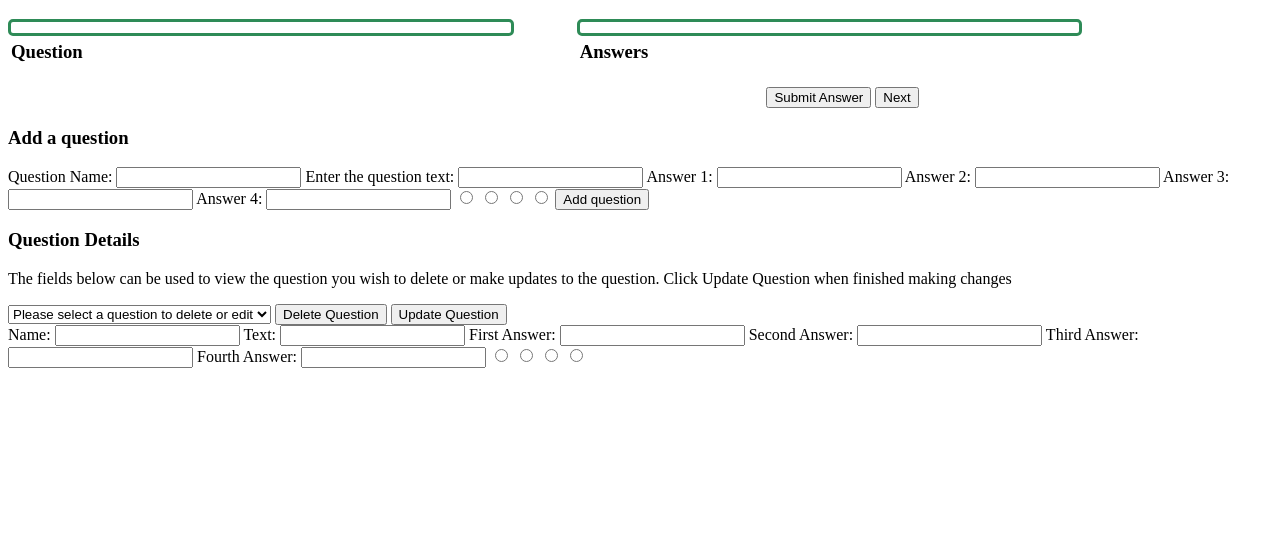
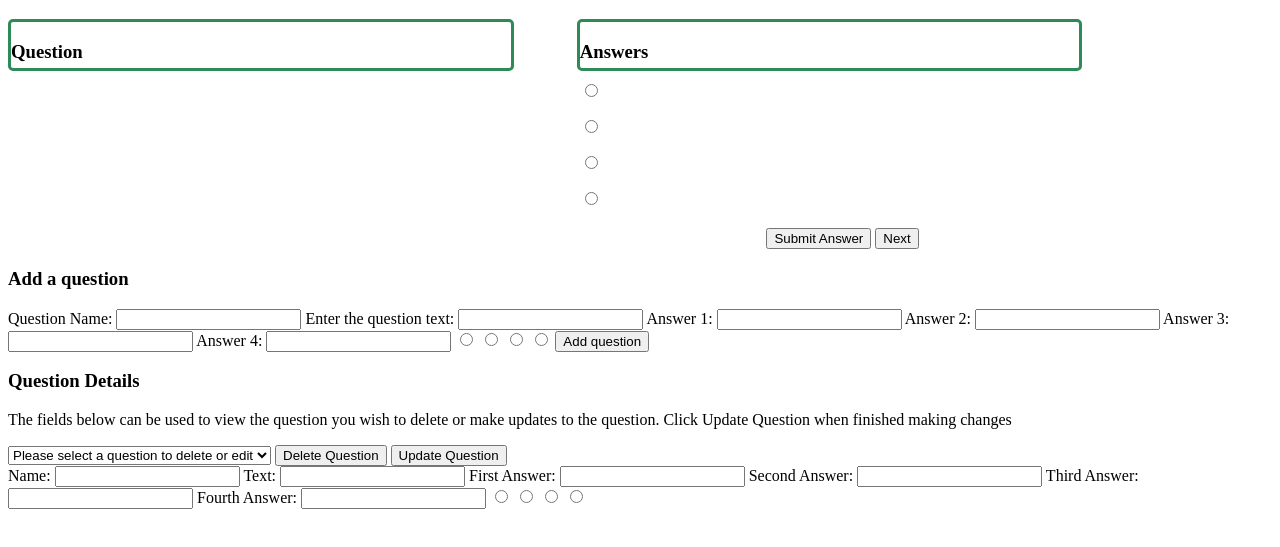
Before and after one commit to bdrencher/BDR-Winter-2020-FlashCard-Project, a website: page public/index.html in a window 1280 px wide. Shown: the part 61-608 px from the top of the page. Drawn offline with nearby package versions, Linux system fonts and the light colour scheme; no server answers.

Commit message:
adding markup for answering questions

```diff
--- a/public/index.html
+++ b/public/index.html
@@ -21,10 +21,10 @@
 
             <div class="contentBox" id="answerBox">
                 <h3>Answers</h3>
-                <p id="answerOneText"></p>
-                <p id="answerTwoText"></p>
-                <p id="answerThreeText"></p>
-                <p id="answerFourText"></p>
+                <input type="radio" name="radioAnswer" value="1"><p id="answerOneText"></p>
+                <input type="radio" name="radioAnswer" value="2"><p id="answerTwoText"></p>
+                <input type="radio" name="radioAnswer" value="3"><p id="answerThreeText"></p>
+                <input type="radio" name="radioAnswer" value="4"><p id="answerFourText"></p>
             </div>
         </div>
 
```
